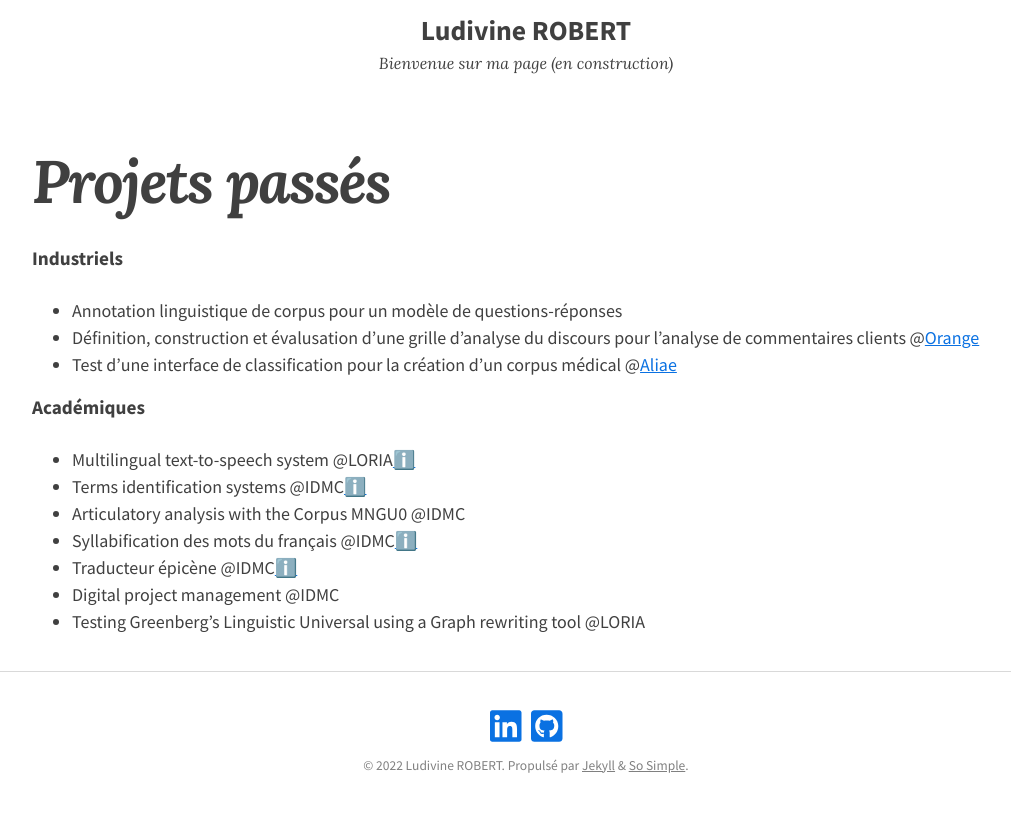
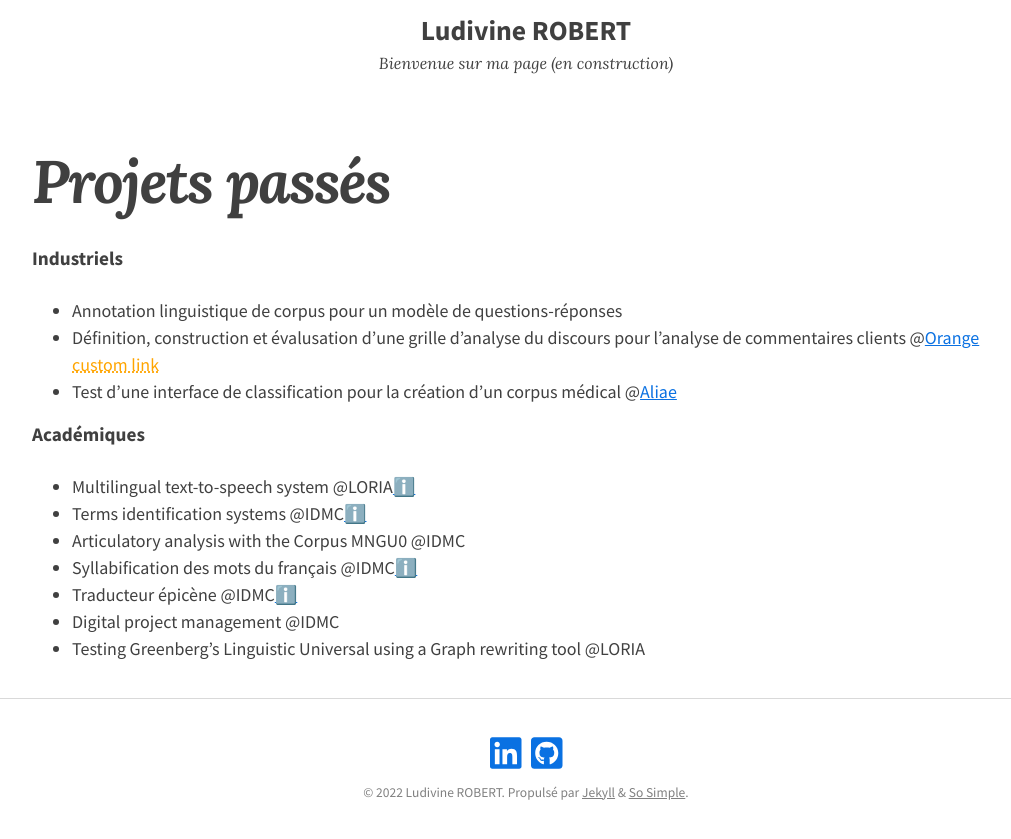
Before and after one commit to ludivinero/ludivinero.github.io, a Jekyll site: the page built from projets.md, in a window 1280 px wide, cut to the strip 221-1096 px from the top of the page. Shown: the top 839 px of the strip, without its empty margins (114-1125 px from the left). Built offline with Jekyll 4.4.1, drawn with Linux system fonts in a browser that asks for light colours; nearby versions of some CDN libraries.

Commit message:
Update projets.md

```diff
--- a/projets.md
+++ b/projets.md
@@ -8,6 +8,7 @@ entries_layout: list
 #### Industriels
 - Annotation linguistique de corpus pour un modèle de questions-réponses
 - Définition, construction et évalusation d'une grille d'analyse du discours pour l'analyse de commentaires clients @[Orange](https://hellofuture.orange.com/fr/)
+<a href="https://hellofuture.orange.com/fr/" style="color: orange; text-decoration: underline;text-decoration-style: dotted;">custom link</a>
 - Test d'une interface de classification pour la création d'un corpus médical @[Aliae](https://www.aliae.io)
 
 #### Académiques
```
